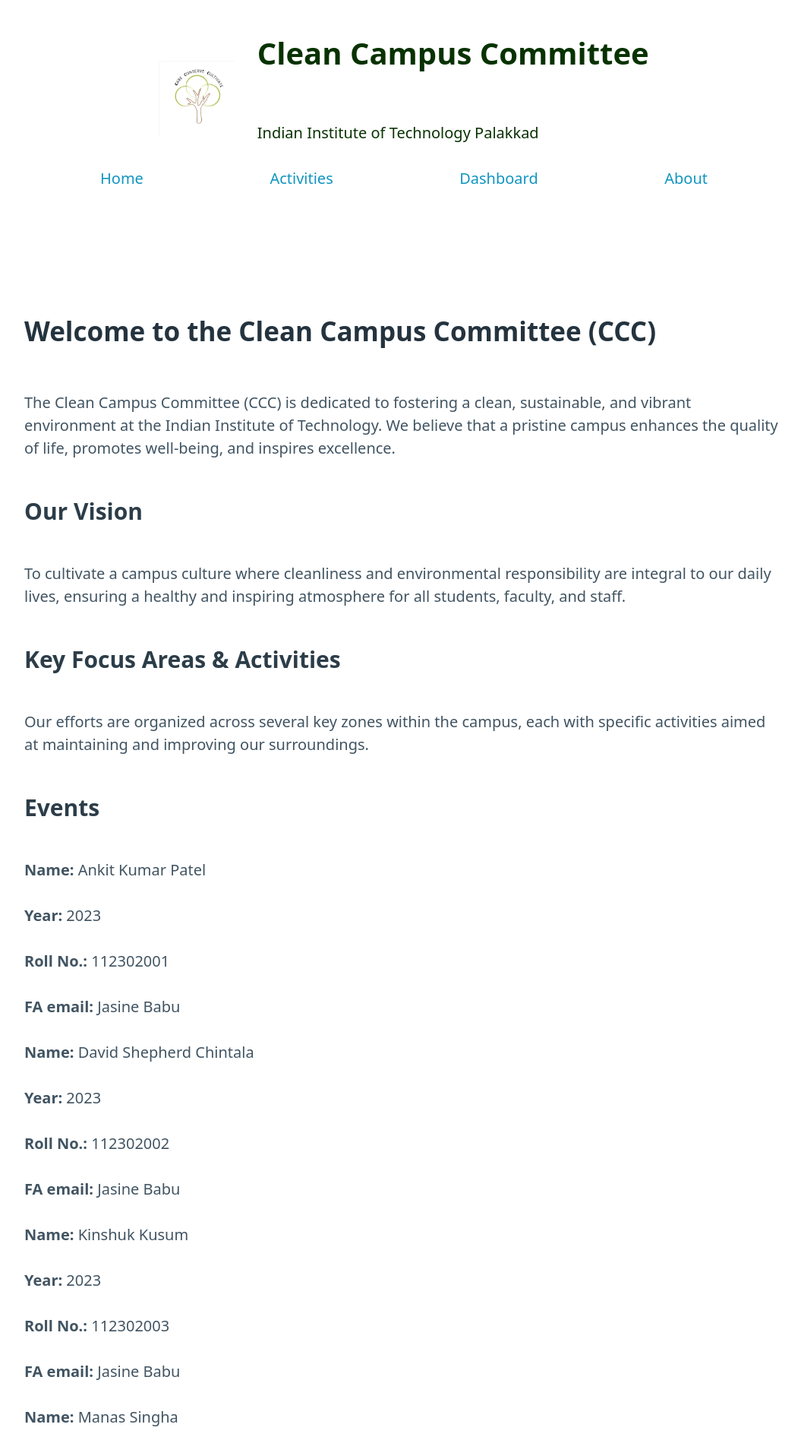
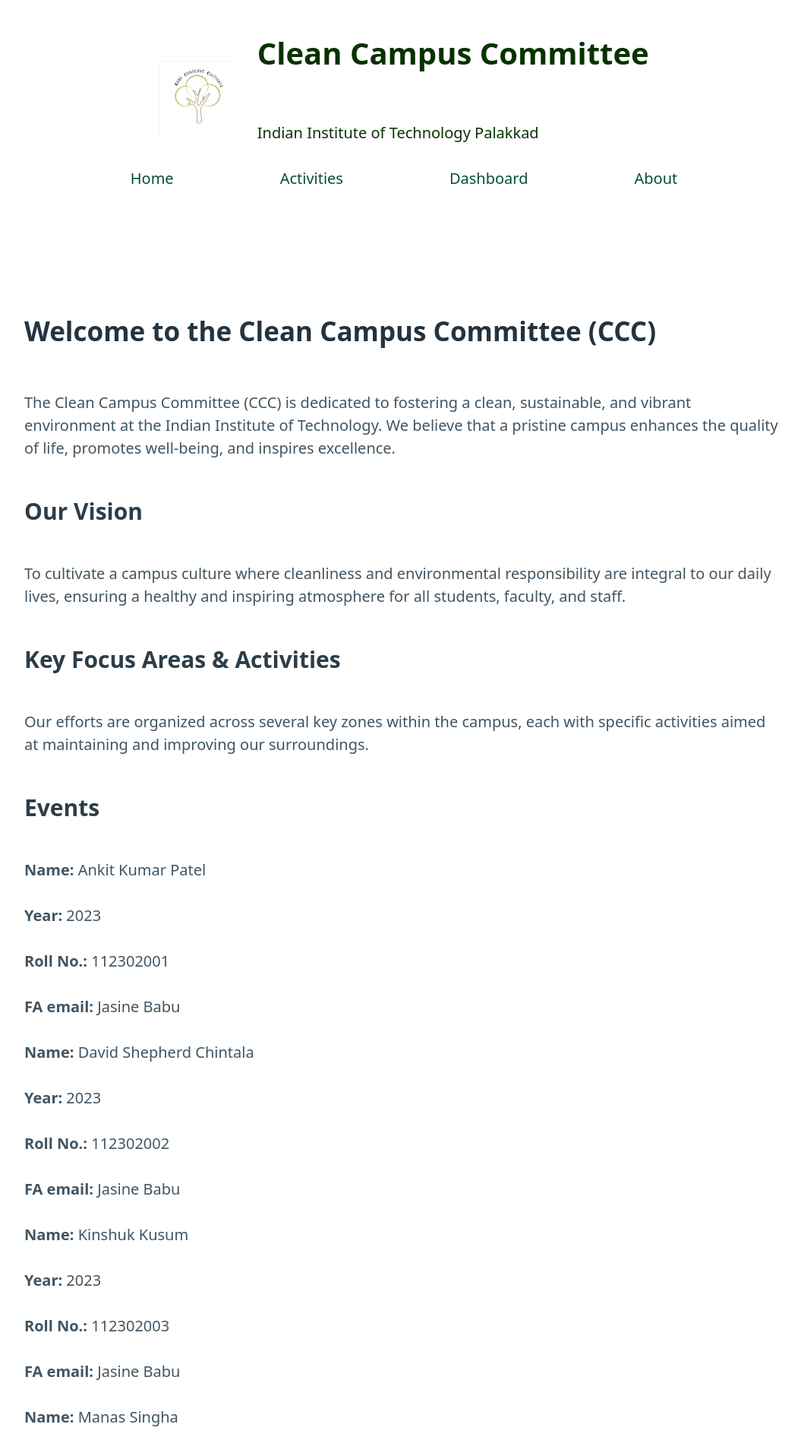
Before and after one commit to kdinesh/kdinesh.github.io, a Jekyll site: the page built from index.md, in a window 1280 px wide. Shown: the top 1916 px of the page at 76% size, without its empty margins (108-1163 px from the left). Built offline with Jekyll 4.4.1, drawn with Linux system fonts in a browser that asks for light colours.

Commit message:
Added Responsiveness V1

```diff
--- a/_layouts/default.html
+++ b/_layouts/default.html
@@ -8,9 +8,7 @@
   <link href="https://fonts.googleapis.com/css2?family=Inter:wght@400;600;700&display=swap" rel="stylesheet">
 
   <style>
-  body {
-    margin: 0;
-  }
+
   .logo-title-container {
     height: 100px;
     justify-content: center;
@@ -45,13 +43,30 @@
   }
 
   .navbar{
-    width: 1000px;
-    display: flex;
+    color: black;
+    max-width: 1000px;
+    width: 100%;
     margin: 0 auto;
-    padding: 0 100px;
+    padding: 0 1rem;
+    flex-wrap: wrap;
+    gap: 7rem;
+    justify-content: center;
+  }
+  .navbar a {
+    color: #064e3b;
+    }
+
+  .navbar a:hover {
+    color: #10b981;
   }
 
 
+  @media (max-width: 700px) {
+  .navbar {
+    flex-direction: column;
+    align-items: center;
+  }
+}
 </style>
 
 </head>
```
